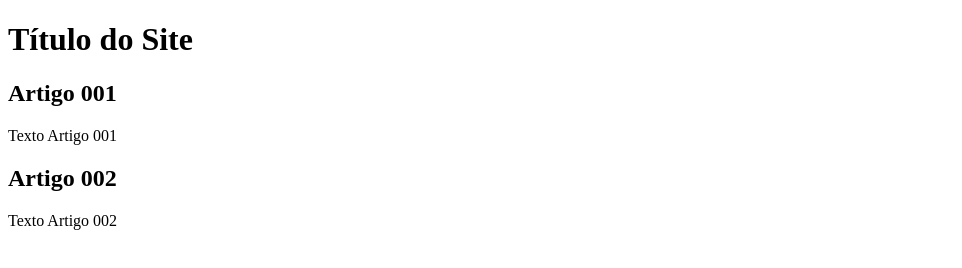
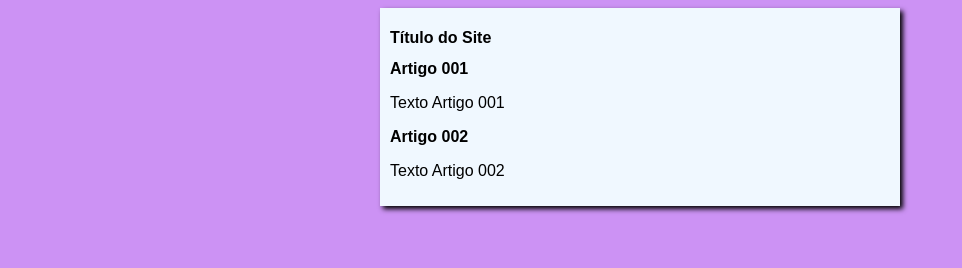
Before and after one commit to MtsAlmeida2023/projeto-site, a plain HTML site: page index.html in a window 1280 px wide. Shown: the whole page, without its empty margins (0-962 px from the left). Drawn offline with Linux system fonts and the light colour scheme.

Commit message:
Iniciei o design

```diff
--- /dev/null
+++ b/estilos/style.css
@@ -0,0 +1,16 @@
+*{
+    font-family:Arial, Helvetica, sans-serif ;
+    font-size: 16px;
+}
+
+body{
+    background-color: rgb(204, 146, 244);
+
+}
+main{
+    background-color: aliceblue;
+    width: 500px;
+    margin: auto;
+    padding: 10px;
+    box-shadow: 3px 3px 5px black;
+}
--- a/index.html
+++ b/index.html
@@ -5,6 +5,8 @@
     <meta http-equiv="X-UA-Compatible" content="IE=edge">
     <meta name="viewport" content="width=device-width, initial-scale=1.0">
     <title>Título do Site</title>
+    <link rel="stylesheet" href="estilos/style.css">
+
 </head>
 <body>
     <main>
```
